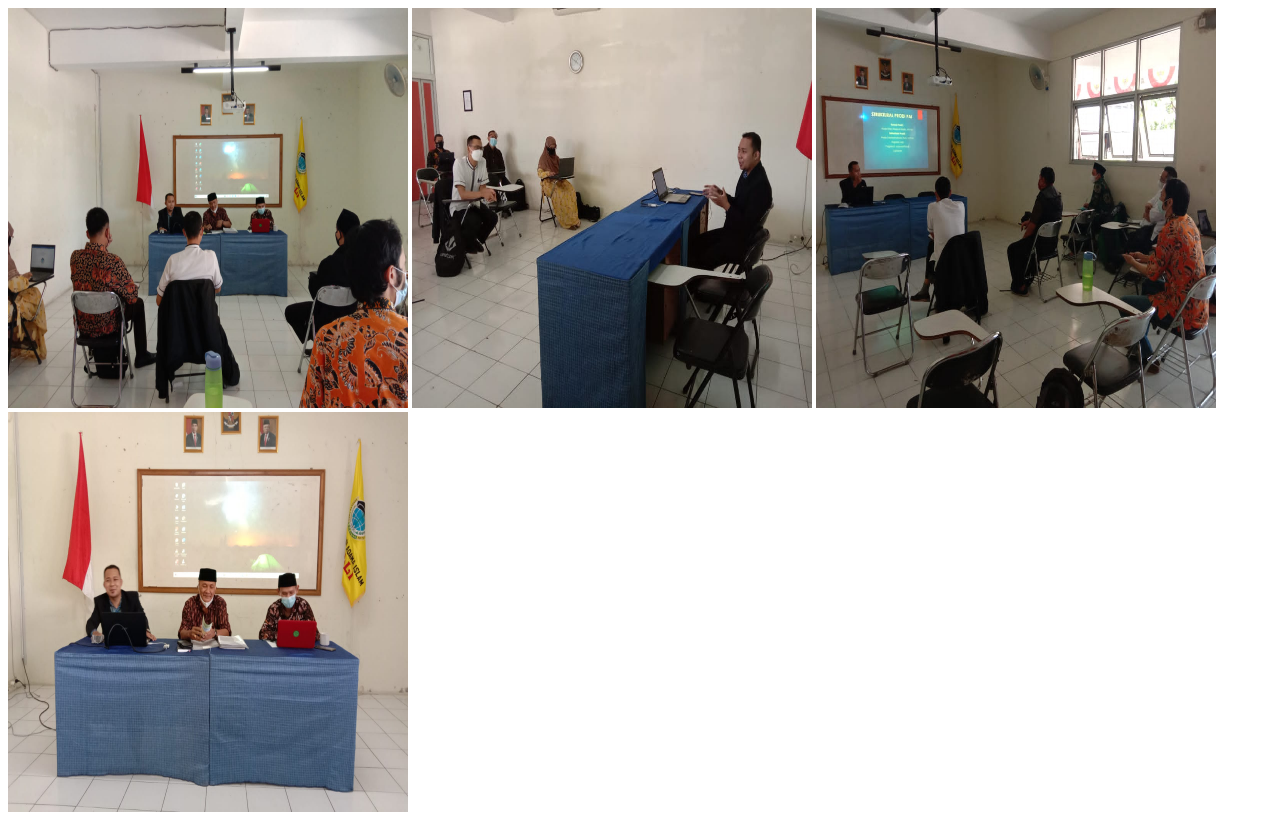
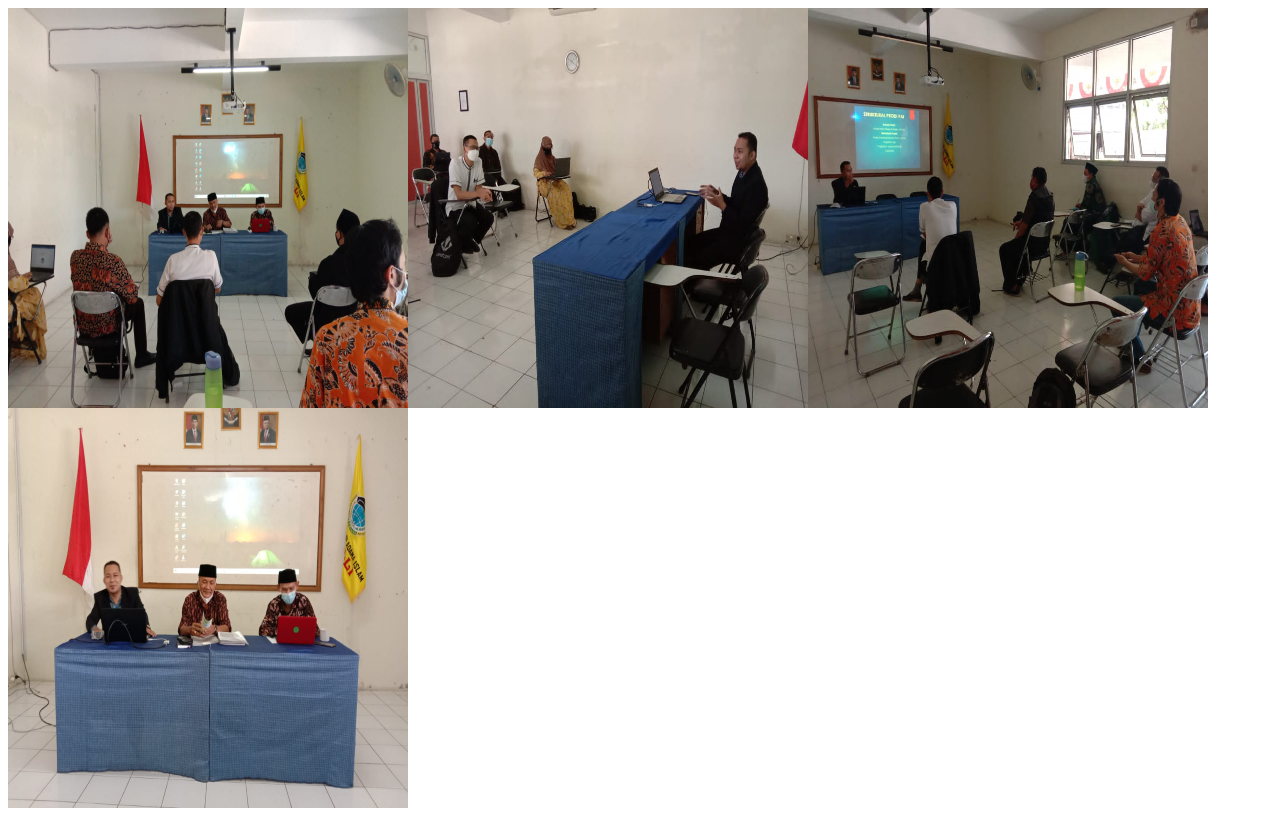
Before and after one commit to STAI-Sabili/prodi-pai, a plain HTML site: page data/article/dokumentasi/dokumentasiRapim.html in a window 1280 px wide. Drawn offline with Linux system fonts and the light colour scheme.

Commit message:
Add files via upload

```diff
--- a/data/article/dokumentasi/dokumentasiRapim.html
+++ b/data/article/dokumentasi/dokumentasiRapim.html
@@ -2,7 +2,7 @@
 <html>
 <head>
  <title>Dokumentasi Rapim 2021</title>
- <link rel="stylesheet" href="">
+ <link rel="stylesheet" href="../article.css">
 <meta charset="utf-8">
 <style>
 img {
@@ -16,10 +16,10 @@ img {
 
 <body>
 
-<img src="../../image/dokumentasi/raker2021_1.jpg" alt="photo raker"/>
-<img src="../../image/dokumentasi/raker2021_2.jpg" alt="photo raker"/>
-<img src="../../image/dokumentasi/raker2021_3.jpg" alt="photo raker"/>
-<img src="../../image/dokumentasi/raker2021_4.jpg" alt="photo raker"/>
+<img class="articleImg" src="../../image/dokumentasi/raker2021_1.jpg" alt="photo raker"/>
+<img class="articleImg" src="../../image/dokumentasi/raker2021_2.jpg" alt="photo raker"/>
+<img class="articleImg" src="../../image/dokumentasi/raker2021_3.jpg" alt="photo raker"/>
+<img class="articleImg" src="../../image/dokumentasi/raker2021_4.jpg" alt="photo raker"/>
 
 </body>
 </html>
```
